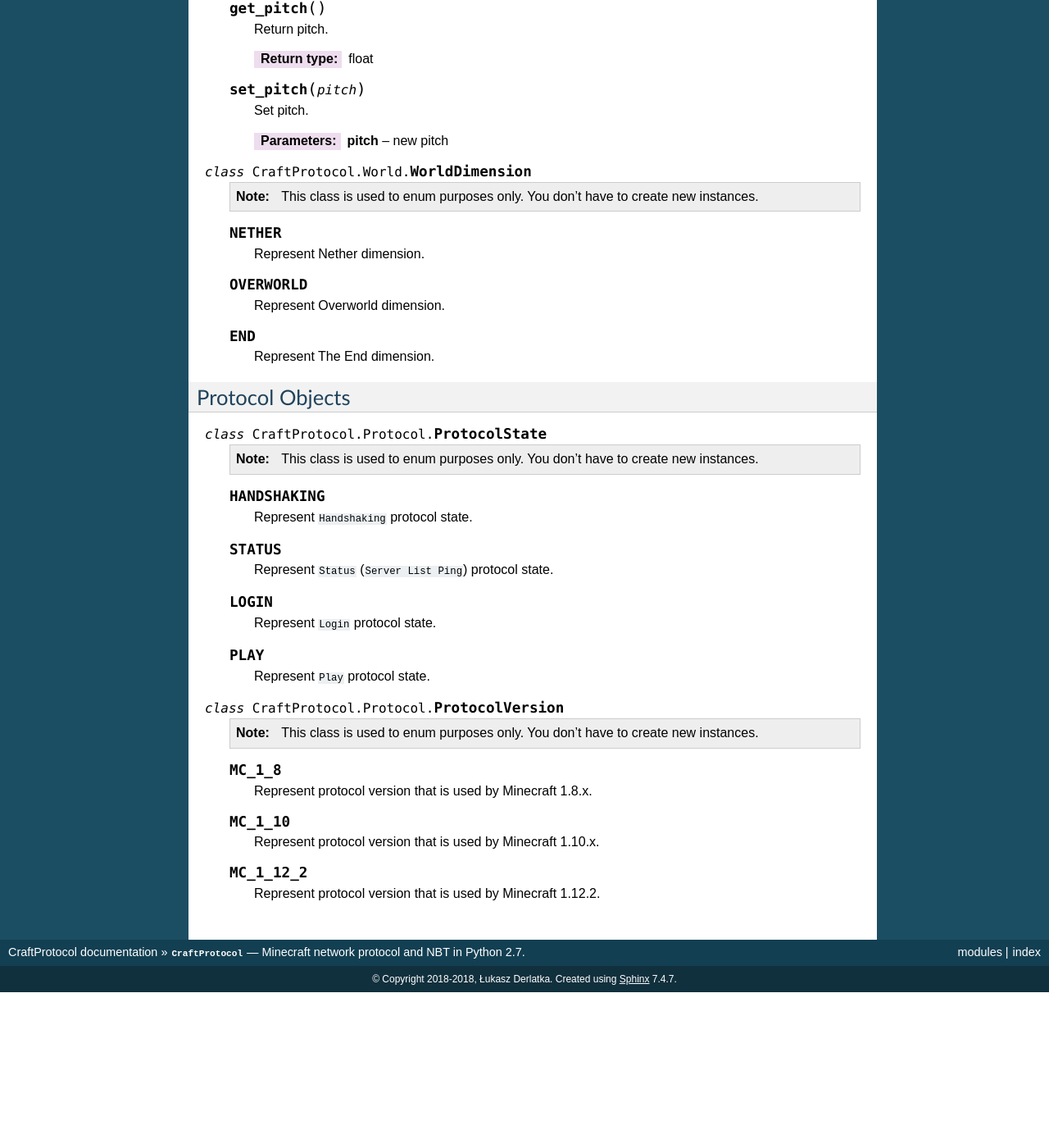
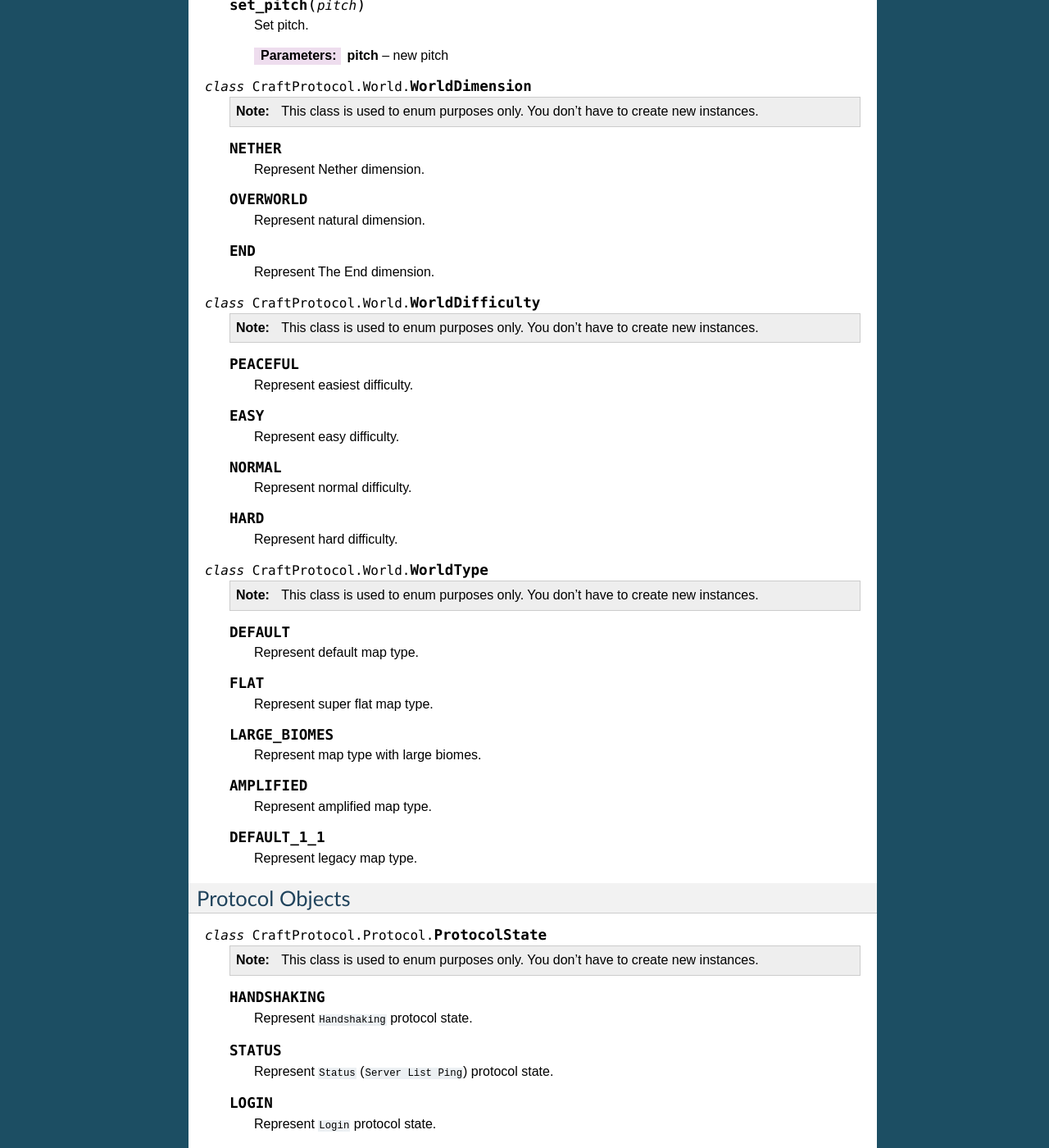
Before and after one commit to Toranktto/CraftProtocol, a Sphinx documentation site: the page built from docs/index.rst, in a window 1280 px wide and 1400 px high, scrolled down 7613 px. Shown: the whole window at 82% size. Built offline with Sphinx 7.4.7, drawn with Linux system fonts in a browser that asks for light colours; the version number could not be read and is left out; before the commit the page ends 8823 px from its top, so only the background shows below that; some of the changed text lies outside the part shown.

Commit message:
Added new enums to docs

```diff
--- a/docs/index.rst
+++ b/docs/index.rst
@@ -399,21 +399,15 @@ World Objects
     :param world_type: world type
     :param dimension: world dimension
     :param difficulty: world difficulty
-    :type world_type: basestring enum
+    :type world_type: CraftProtocol.World.WorldType basestring enum
     :type dimension: CraftProtocol.World.WorldDimension int enum
     :type difficulty: CraftProtocol.World.WorldDifficulty int enum
-
-    .. note::
-        Currently there is no class that has world type enum defined.
 
     .. method:: get_world_type()
 
         Return world type.
 
-        :rtype: unicode enum
-
-        .. note::
-            Currently there is no class that has this enum defined.
+        :rtype: CraftProtocol.World.WorldType unicode enum
 
     .. method:: get_dimension()
 
@@ -518,11 +512,57 @@ World Objects
 
     .. attribute:: OVERWORLD
 
-        Represent Overworld dimension.
+        Represent natural dimension.
 
     .. attribute:: END
 
         Represent The End dimension.
+
+.. class:: CraftProtocol.World.WorldDifficulty
+
+    .. note::
+        This class is used to enum purposes only. You don't have to create new instances.
+
+    .. attribute:: PEACEFUL
+
+        Represent easiest difficulty.
+
+    .. attribute:: EASY
+
+        Represent easy difficulty.
+
+    .. attribute:: NORMAL
+
+        Represent normal difficulty.
+
+    .. attribute:: HARD
+
+        Represent hard difficulty.
+
+.. class:: CraftProtocol.World.WorldType
+
+    .. note::
+        This class is used to enum purposes only. You don't have to create new instances.
+
+    .. attribute:: DEFAULT
+
+        Represent default map type.
+
+    .. attribute:: FLAT
+
+        Represent super flat map type.
+
+    .. attribute:: LARGE_BIOMES
+
+        Represent map type with large biomes.
+
+    .. attribute:: AMPLIFIED
+
+        Represent amplified map type.
+
+    .. attribute:: DEFAULT_1_1
+
+        Represent legacy map type.
 
 Protocol Objects
 ----------------
```
Also changed, not shown: 1 other file.
